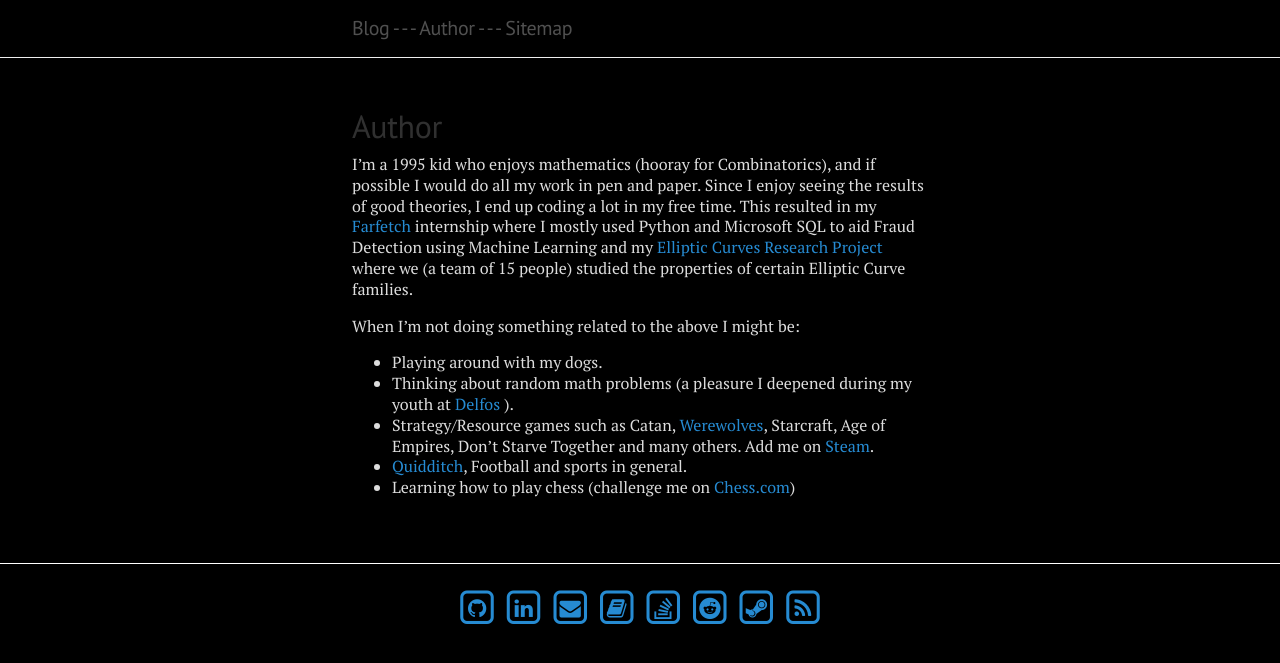
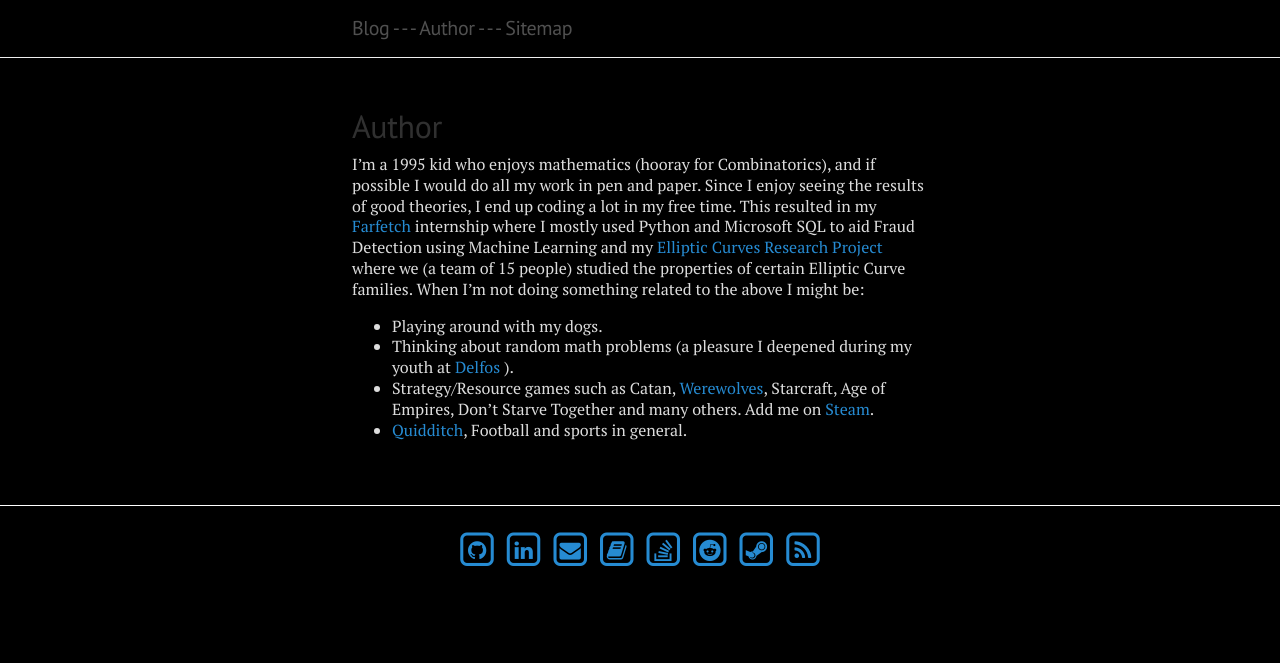
Before and after one commit to migueltorrescosta/migueltorrescosta.github.io, a Jekyll site: the page built from page_Author.md, in a window 1280 px wide. Shown: the top 663 px of the page. Built offline with Jekyll 4.4.1, drawn with Linux system fonts in a browser that asks for light colours; nearby versions of some CDN libraries.

```diff
--- a/page_Author.md
+++ b/page_Author.md
@@ -7,11 +7,9 @@
 ---
 
 I'm a 1995 kid who enjoys mathematics (hooray for Combinatorics), and if possible I would do all my work in pen and paper. Since I enjoy seeing the results of good theories, I end up coding a lot in my free time. This resulted in my [Farfetch]({{site.baseurl}}{% link _posts/2014-07-23-Farfetch.md %}) internship where I mostly used Python and Microsoft SQL to aid Fraud Detection using Machine Learning and my [Elliptic Curves Research Project]({{site.baseurl}}{% link _posts/2015-09-18-Elliptic-Curves.md %}) where we (a team of 15 people) studied the properties of certain Elliptic Curve families.
-
 When I'm not doing something related to the above I might be:
 
 - Playing around with my dogs.
 - Thinking about random math problems (a pleasure I deepened during my youth at [Delfos]({{site.baseurl}}{% link _posts/2013-09-29-Delfos.md %}) ).
 - Strategy/Resource games such as Catan, [Werewolves](https://en.wikipedia.org/wiki/Mafia_(party_game)), Starcraft, Age of Empires, Don't Starve Together and many others. Add me on [Steam](http://steamcommunity.com/id/{{ site.author.steam}}).
 - [Quidditch](http://www.ouqc.uk/), Football and sports in general.
-- Learning how to play chess (challenge me on [Chess.com](https://www.chess.com/member/mtorres73))
```
